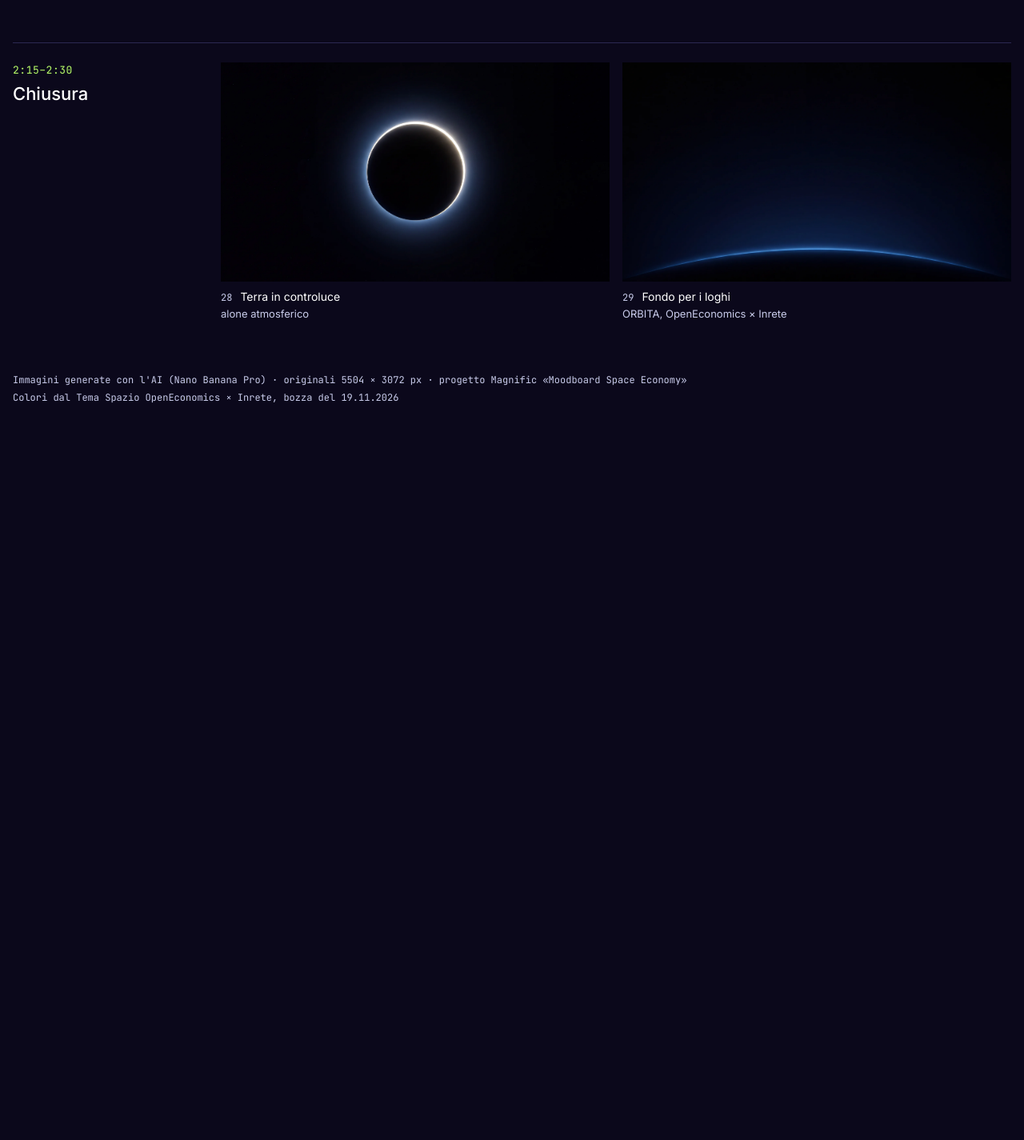
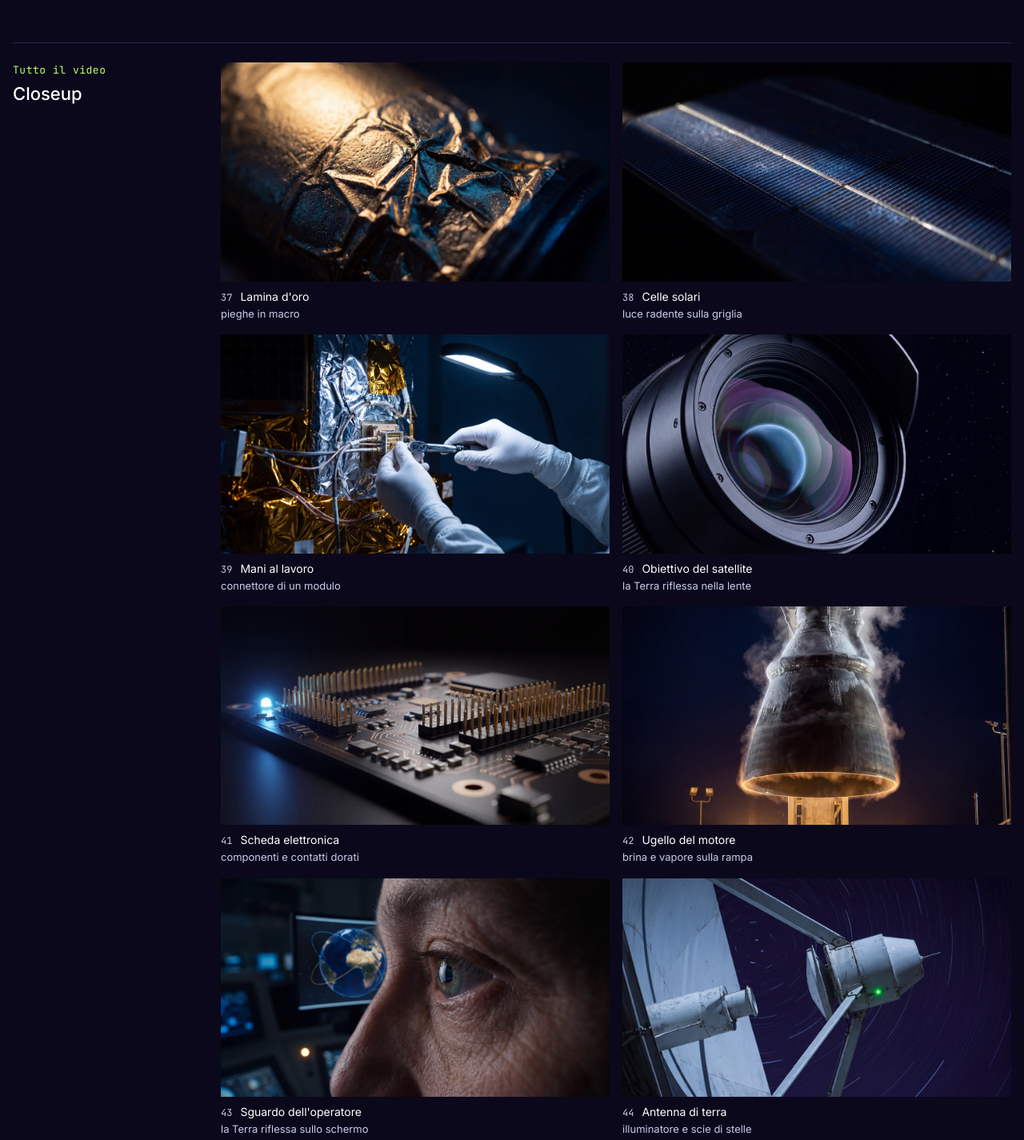
Before and after one commit to AlessioGranella/oe-moodboard-space-economy, a plain HTML site: page index.html in a window 1280 px wide. Shown: the part 8719-10144 px from the top of the page at 80% size. Before the commit the page ends 9305 px from the top, so only its background shows below. Drawn offline with Linux system fonts and the light colour scheme.

Commit message:
Moodboard: closeup

```diff
--- a/index.html
+++ b/index.html
@@ -144,6 +144,15 @@ const S=[
   ["27_decollo","Decollo","fiamma e vapore"],
   ["12_luna","Suolo lunare","extra, non nello script"]],
   todo:[["Loghi UE, ESA, ASI e regionali","vettoriali dai siti istituzionali"]]},
+ {tc:"Tutto il video",t:"Closeup",img:[
+  ["37_cu-lamina-oro","Lamina d'oro","pieghe in macro"],
+  ["38_cu-celle-solari","Celle solari","luce radente sulla griglia"],
+  ["39_cu-mani-connettore","Mani al lavoro","connettore di un modulo"],
+  ["40_cu-obiettivo","Obiettivo del satellite","la Terra riflessa nella lente"],
+  ["41_cu-circuito","Scheda elettronica","componenti e contatti dorati"],
+  ["42_cu-ugello","Ugello del motore","brina e vapore sulla rampa"],
+  ["43_cu-occhio","Sguardo dell'operatore","la Terra riflessa sullo schermo"],
+  ["44_cu-antenna","Antenna di terra","illuminatore e scie di stelle"]],todo:[]},
  {tc:"2:15–2:30",t:"Chiusura",img:[
   ["28_terra-controluce","Terra in controluce","alone atmosferico"],
   ["29_fondo-logo","Fondo per i loghi","ORBITA, OpenEconomics × Inrete"]],todo:[]}
```
Also changed, not shown: web/37_cu-lamina-oro.webp (added), web/38_cu-celle-solari.webp (added), web/39_cu-mani-connettore.webp (added), web/40_cu-obiettivo.webp (added), web/41_cu-circuito.webp (added), web/42_cu-ugello.webp (added), web/43_cu-occhio.webp (added), web/44_cu-antenna.webp (added).
